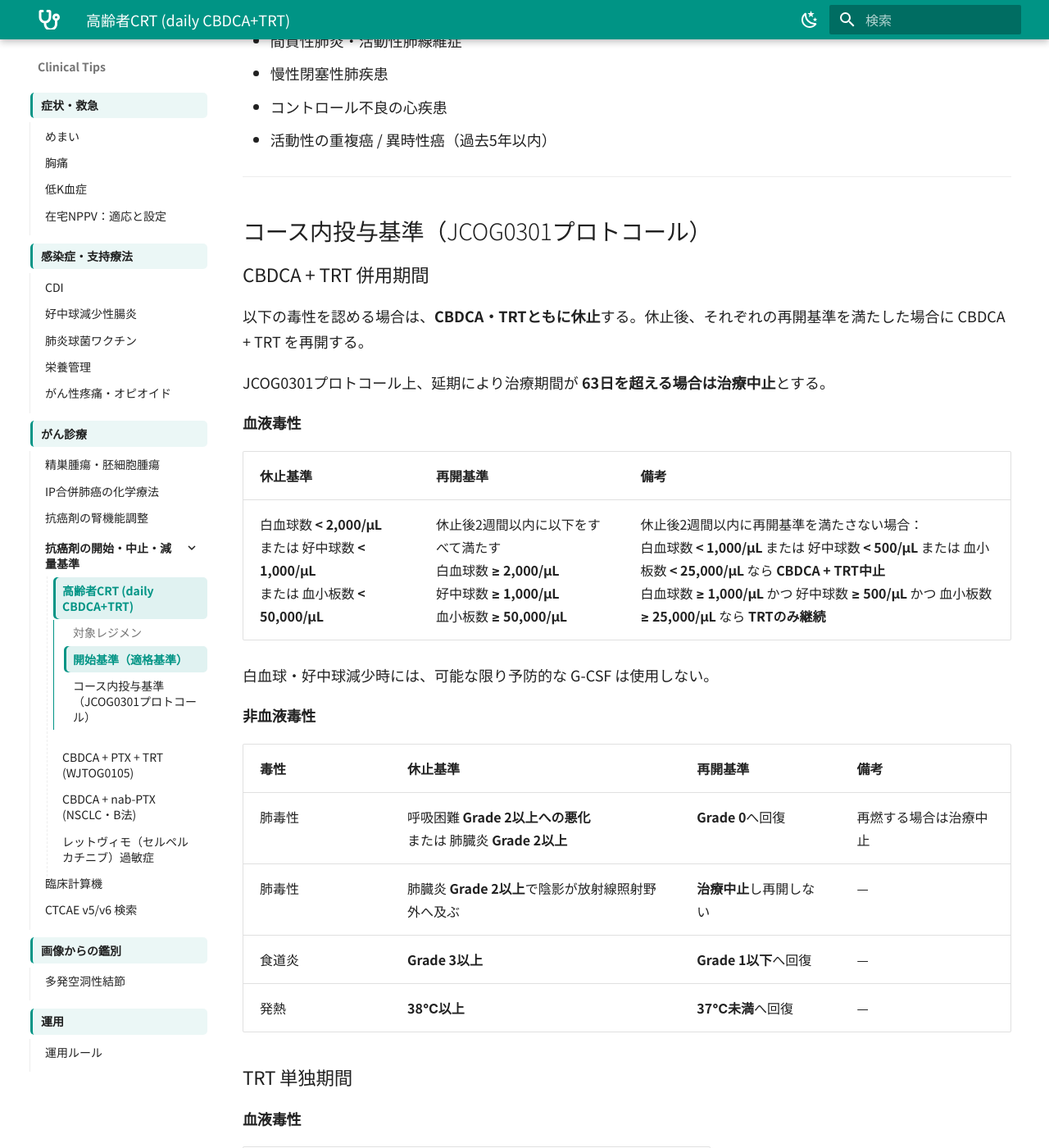
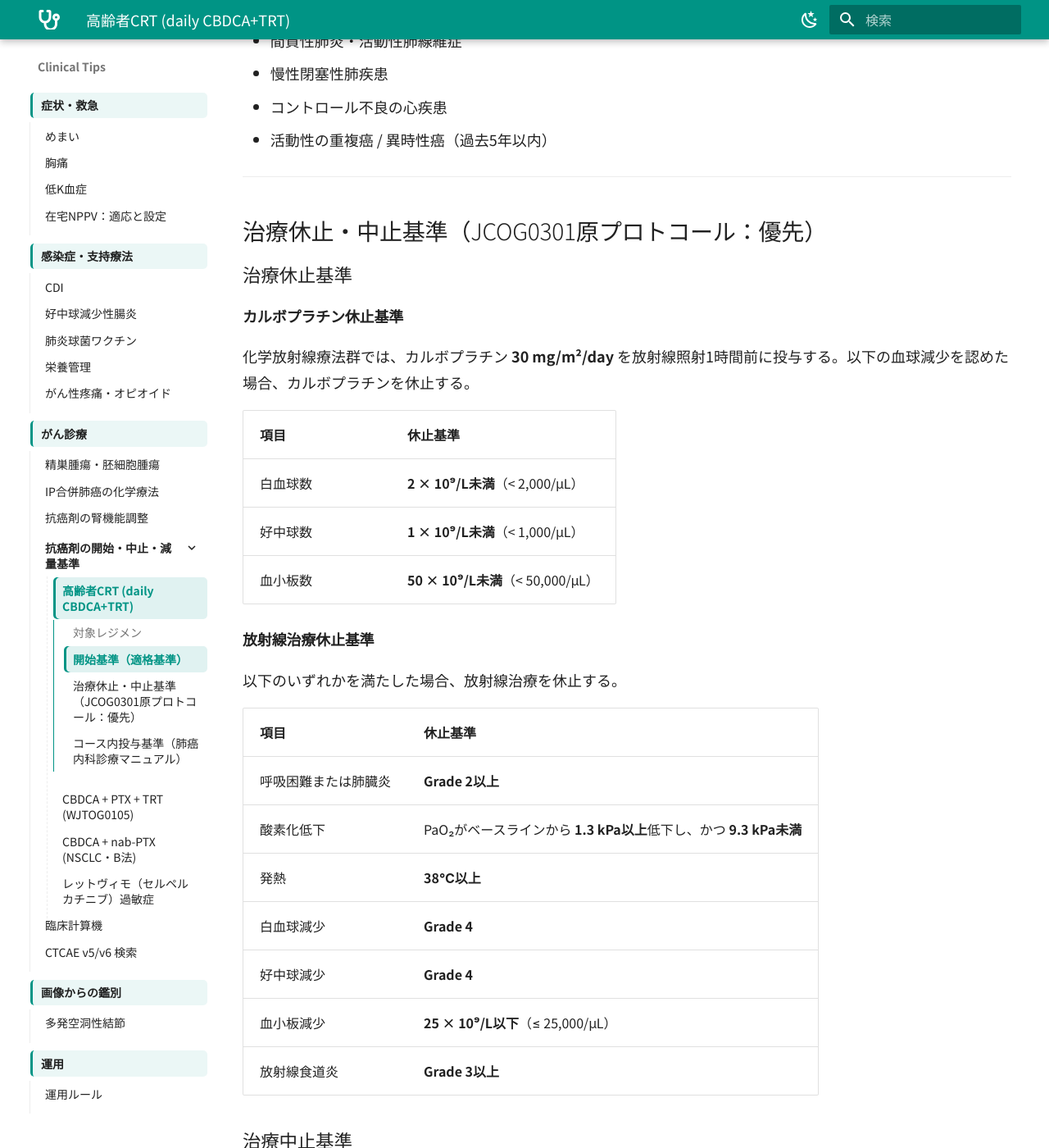
Before and after one commit to hsyn0917/clinical-tips, an MkDocs documentation site: the page built from docs/elderly-crt-cbdca.md, in a window 1280 px wide and 1400 px high, scrolled down 1857 px. Shown: the whole window at 82% size. Built offline with MkDocs 1.6.1 and Material for MkDocs 9.7.7, drawn with Linux system fonts in a browser that asks for light colours; some of the changed text lies outside the part shown.

Commit message:
Add original JCOG0301 protocol criteria

```diff
--- a/docs/elderly-crt-cbdca.md
+++ b/docs/elderly-crt-cbdca.md
@@ -47,7 +47,61 @@
 
 ---
 
-## コース内投与基準（JCOG0301プロトコール）
+## 治療休止・中止基準（JCOG0301原プロトコール：優先）
+
+### 治療休止基準
+
+#### カルボプラチン休止基準
+
+化学放射線療法群では、カルボプラチン **30 mg/m²/day** を放射線照射1時間前に投与する。以下の血球減少を認めた場合、カルボプラチンを休止する。
+
+| 項目 | 休止基準 |
+|---|---|
+| 白血球数 | **2 × 10⁹/L未満**（< 2,000/μL） |
+| 好中球数 | **1 × 10⁹/L未満**（< 1,000/μL） |
+| 血小板数 | **50 × 10⁹/L未満**（< 50,000/μL） |
+
+#### 放射線治療休止基準
+
+以下のいずれかを満たした場合、放射線治療を休止する。
+
+| 項目 | 休止基準 |
+|---|---|
+| 呼吸困難または肺臓炎 | **Grade 2以上** |
+| 酸素化低下 | PaO₂がベースラインから **1.3 kPa以上**低下し、かつ **9.3 kPa未満** |
+| 発熱 | **38℃以上** |
+| 白血球減少 | **Grade 4** |
+| 好中球減少 | **Grade 4** |
+| 血小板減少 | **25 × 10⁹/L以下**（≤ 25,000/μL） |
+| 放射線食道炎 | **Grade 3以上** |
+
+### 治療中止基準
+
+#### カルボプラチン中止基準
+
+カルボプラチン休止後2週間経過しても、以下のいずれかを満たす場合、プロトコール治療を中止する。
+
+| 項目 | 中止基準 |
+|---|---|
+| 白血球数 | **1 × 10⁹/L未満**（< 1,000/μL） |
+| 好中球数 | **0.5 × 10⁹/L未満**（< 500/μL） |
+| 血小板数 | **25 × 10⁹/L未満**（< 25,000/μL） |
+
+#### 放射線治療中止基準
+
+以下の場合、放射線治療を中止する。
+
+| 項目 | 中止基準 |
+|---|---|
+| 肺臓炎 | 照射野外へ広がる **Grade 1以上**の肺臓炎 |
+| 治療期間延長 | 治療休止により、治療開始から **9週を超えた場合** |
+
+---
+
+## コース内投与基準（肺癌内科診療マニュアル）
+
+!!! note "位置づけ"
+    上記の JCOG0301 原プロトコール基準を上位として参照し、本セクションは肺癌内科診療マニュアルに記載されたコース内の休止・再開判断の整理として用いる。
 
 ### CBDCA + TRT 併用期間
 
```
Also changed, not shown: site/elderly-crt-cbdca/index.html, site/search/search_index.json, 1 other file.
